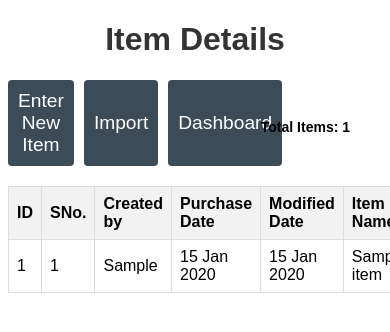
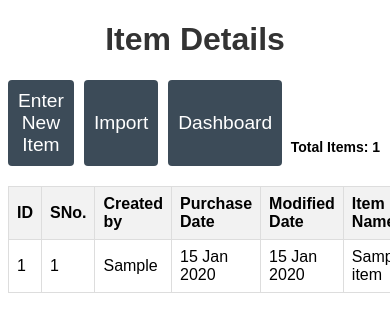
Before and after one commit to aditya2296/OMS, a Flask app: page /item_details in a window 390 px wide; the page is wider, and only the part inside the window is pictured. Shown: the top 332 px of that part. Run offline with Flask 3, Linux system fonts and the light colour scheme; tables that the repository leaves empty hold one stand-in row (values such as "Sample post").

Commit message:
^Responsive Styling

```diff
--- a/static/styles.css
+++ b/static/styles.css
@@ -133,7 +133,17 @@ h1 {
 }
 .count-container {
     position: absolute;
+    display: flex;
     top: 100px;
     right: 40px;
     font-size: 14px;
 }
+
+@media screen and (max-width: 767px) {
+    .count-container {
+        display: flex;
+        right: 10px;
+        top: 120px;
+        font-size: 14px;
+    }
+}
```
